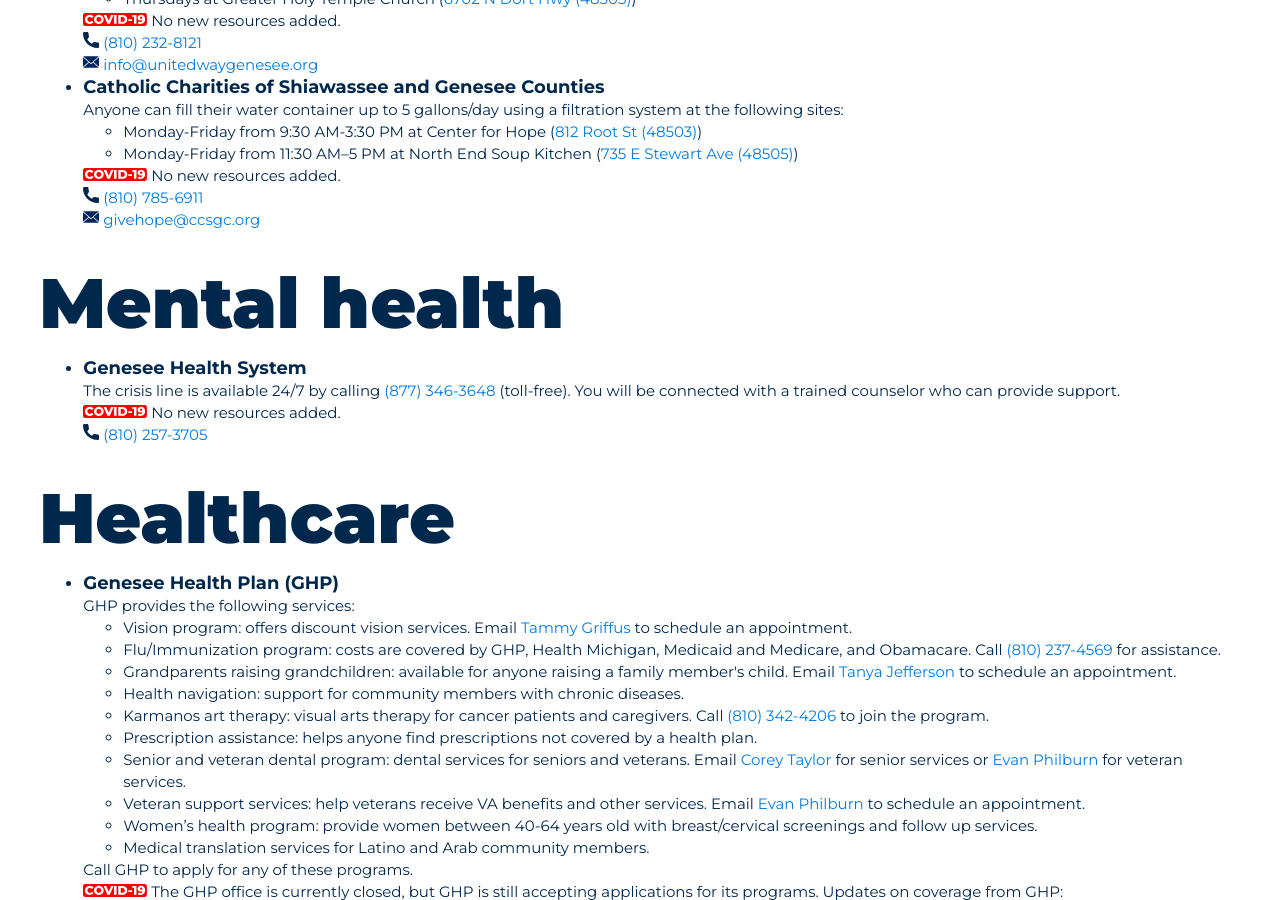
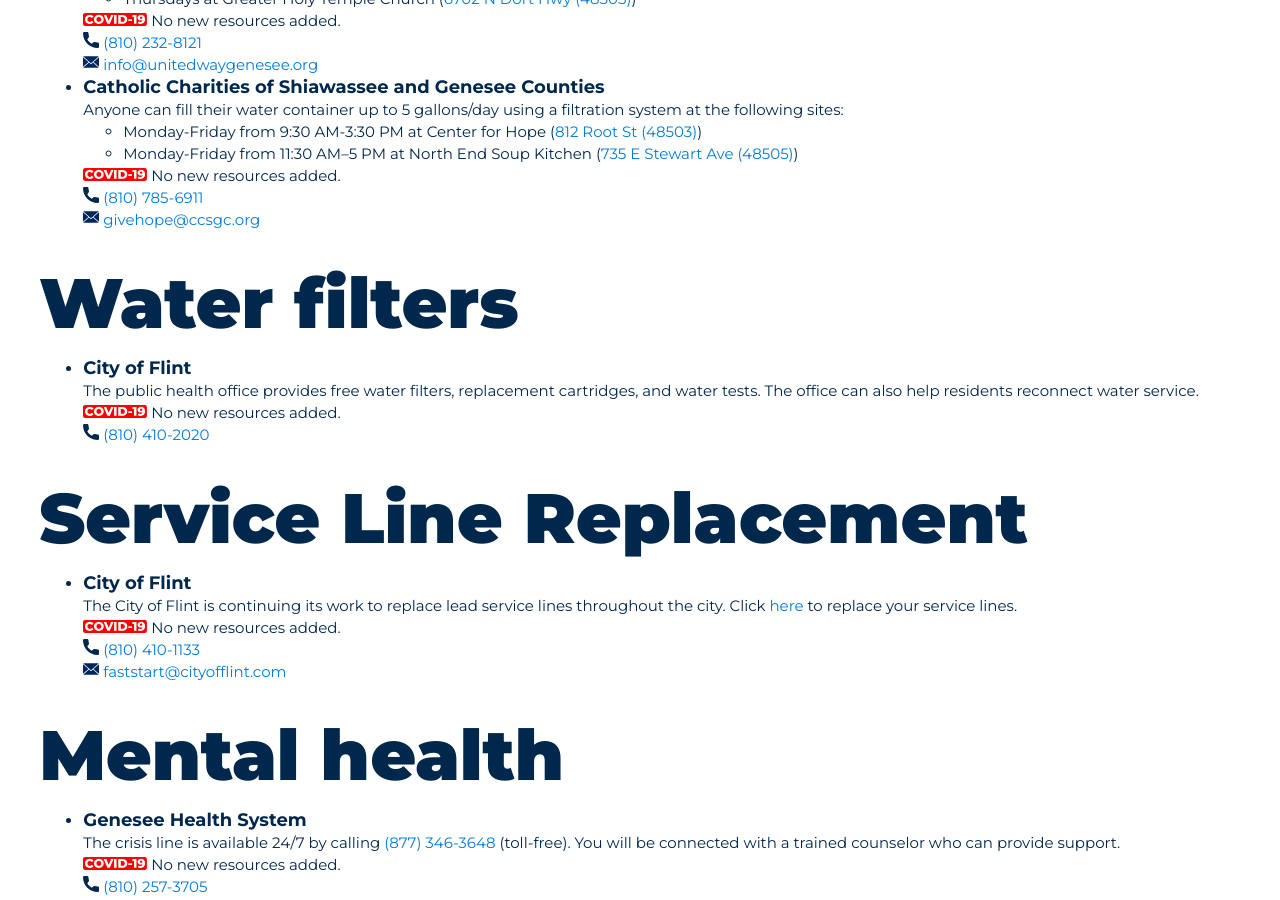
Before and after one commit to umichfjp/umichfjp.github.io, a Jekyll site: the page built from pages/resources.html, in a window 1280 px wide and 900 px high, scrolled down 2356 px. Built offline with Jekyll 4.4.1, drawn with Linux system fonts in a browser that asks for light colours; some of the changed text lies outside the part shown.

Commit message:
Update resources.html

```diff
--- a/pages/resources.html
+++ b/pages/resources.html
@@ -192,6 +192,32 @@ title: Resources for Flint residents
         </h3>
         </ul>
 
+        <br /><div class="titlere">Water filters</div>
+        <ul>
+        <h3>
+          <li>
+            <b><big>City of Flint</big></b>
+            <br />The public health office provides free water filters, replacement cartridges, and water tests. The office can also help residents reconnect water service.
+            <img src="https://umichfjp.github.io/assets/icons/covid.svg" alt="covid-19" style="width:64px;"> No new resources added.
+            <br /><img src="https://umichfjp.github.io/assets/icons/phone.svg" alt="Phone" style="width:16px;"> <a href="tel:+1810-410-2020">(810) 410-2020</a>
+          </li>
+        </h3>
+        </ul>
+
+
+        <br /><div class="titlere">Service Line Replacement</div>
+        <ul>
+        <h3>
+          <li>
+            <b><big>City of Flint</big></b>
+            <br />The City of Flint is continuing its work to replace lead service lines throughout the city. Click <a href="https://www.cityofflint.com/fast-start-online-opt-in-form/" target="_blank">here</a> to replace your service lines.
+            <br /><img src="https://umichfjp.github.io/assets/icons/covid.svg" alt="covid-19" style="width:64px;"> No new resources added.
+            <br /><img src="https://umichfjp.github.io/assets/icons/phone.svg" alt="Phone" style="width:16px;"> <a href="tel:+1810-410-1133">(810) 410-1133</a>
+            <br /><img src="https://umichfjp.github.io/assets/icons/mail.svg" alt="Mail" style="width:16px;"> <a href="mailto:faststart@cityofflint.com">faststart@cityofflint.com</a>
+          </li>
+        </h3>
+        </ul>
+
 
         <br /><div class="titlere">Mental health</div>
         <ul>
@@ -303,20 +329,6 @@ title: Resources for Flint residents
         </h3>
         </ul>
 
-
-        <br /><div class="titlere">Service Line Replacement</div>
-        <ul>
-        <h3>
-          <li>
-            <b><big>City of Flint</big></b>
-            <br />The City of Flint is continuing its work to replace lead service lines throughout the city. Click <a href="https://www.cityofflint.com/fast-start-online-opt-in-form/" target="_blank">here</a> to replace your service lines.
-            <br /><img src="https://umichfjp.github.io/assets/icons/covid.svg" alt="covid-19" style="width:64px;"> No new resources added.
-            <br /><img src="https://umichfjp.github.io/assets/icons/phone.svg" alt="Phone" style="width:16px;"> <a href="tel:+1810-410-1133">(810) 410-1133</a>
-            <br /><img src="https://umichfjp.github.io/assets/icons/mail.svg" alt="Mail" style="width:16px;"> <a href="mailto:faststart@cityofflint.com">faststart@cityofflint.com</a>
-          </li>
-        </h3>
-        </ul>
-
         <h4>The University of Michigan is not affiliated with the Flint Justice Partnership. This site was developed in partnership with multiple Flint-based organizations. They are not meant as an endorsement of the Flint Justice Partnership. By using this website, you agree that the Flint Justice Partnership will not be liable for any harm relating to your use.</h4>
         </div>
       </div>
```
